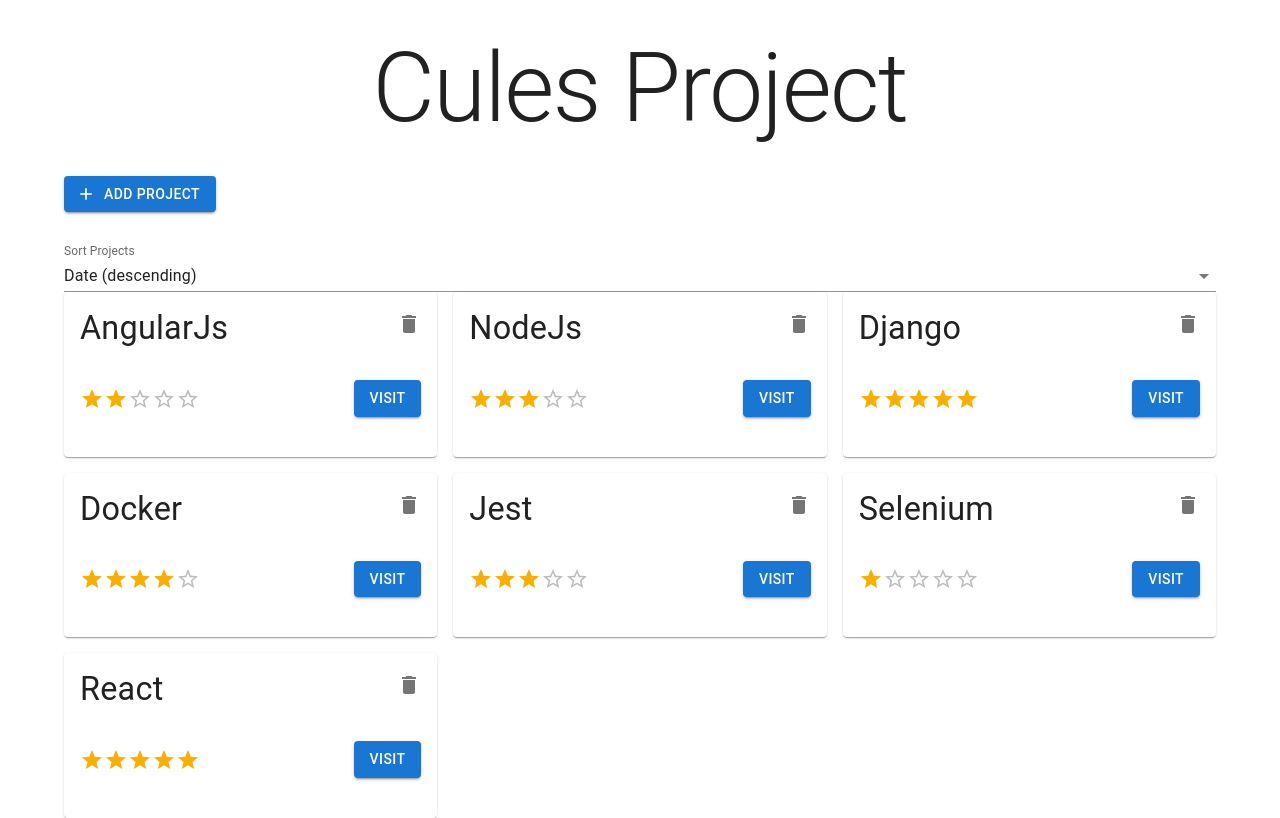
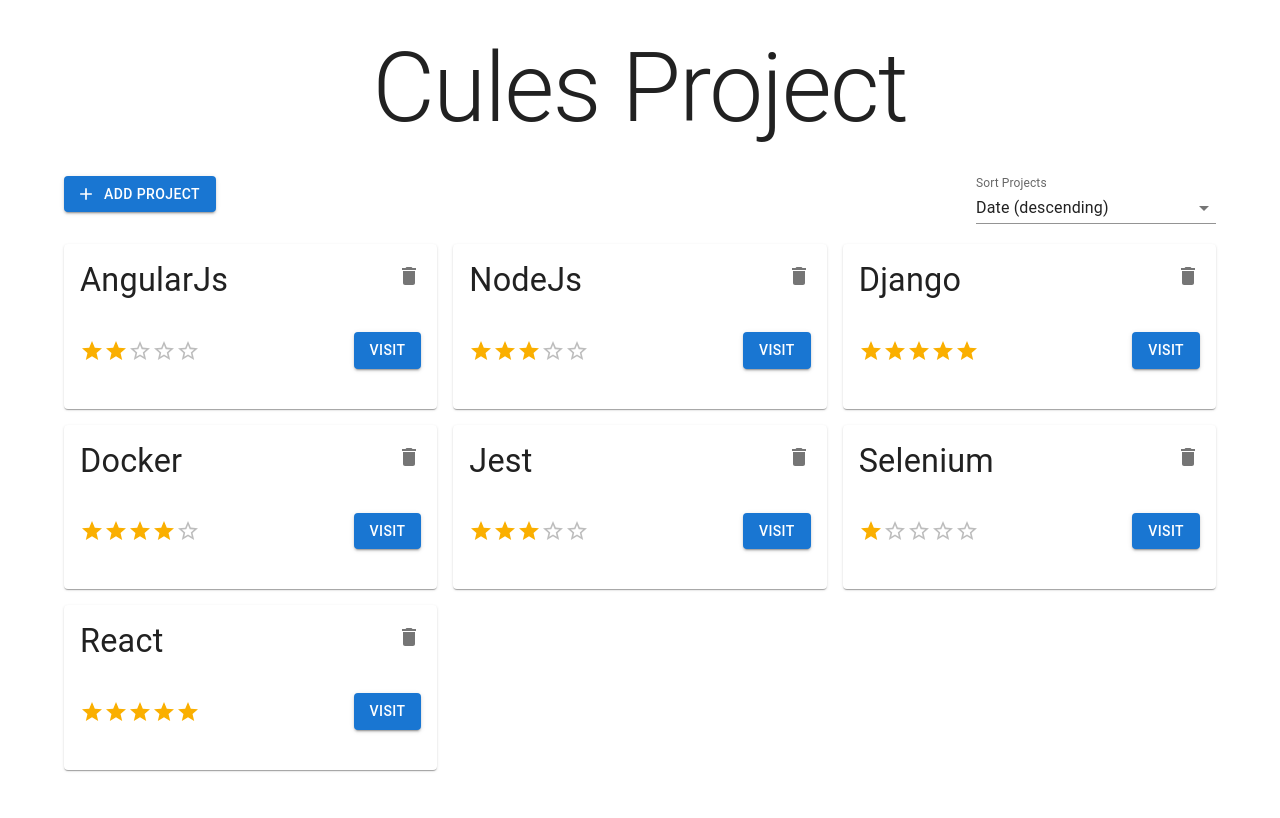
Before and after one commit to thatanjan/cules-project-assignment, a React (Create React App) app: page / in a window 1280 px wide. Built offline with nearby package versions, Linux system fonts and the light colour scheme.

Commit message:
sort Menu and addProject button is grouped and styled

```diff
--- a/src/Components/Project/ProjectCardsShow.tsx
+++ b/src/Components/Project/ProjectCardsShow.tsx
@@ -11,9 +11,18 @@
 
 	return (
 		<div>
-			<AddProject />
+			<Box
+				sx={{
+					display: 'flex',
+					flexWrap: 'wrap',
+					justifyContent: 'space-between',
+					alignItems: 'start',
+				}}
+			>
+				<AddProject />
 
-			<SortProjects />
+				<SortProjects />
+			</Box>
 
 			<Box
 				sx={{
--- a/src/Components/Project/SortProjects.tsx
+++ b/src/Components/Project/SortProjects.tsx
@@ -1,4 +1,3 @@
-import { useState, useEffect } from 'react'
 import Box from '@mui/material/Box'
 import InputLabel from '@mui/material/InputLabel'
 import MenuItem from '@mui/material/MenuItem'
@@ -22,7 +21,7 @@
 	}
 
 	return (
-		<Box sx={{ minWidth: 120 }}>
+		<Box sx={{ minWidth: '15rem' }}>
 			<FormControl variant='standard' fullWidth>
 				<InputLabel>Sort Projects</InputLabel>
 
```
